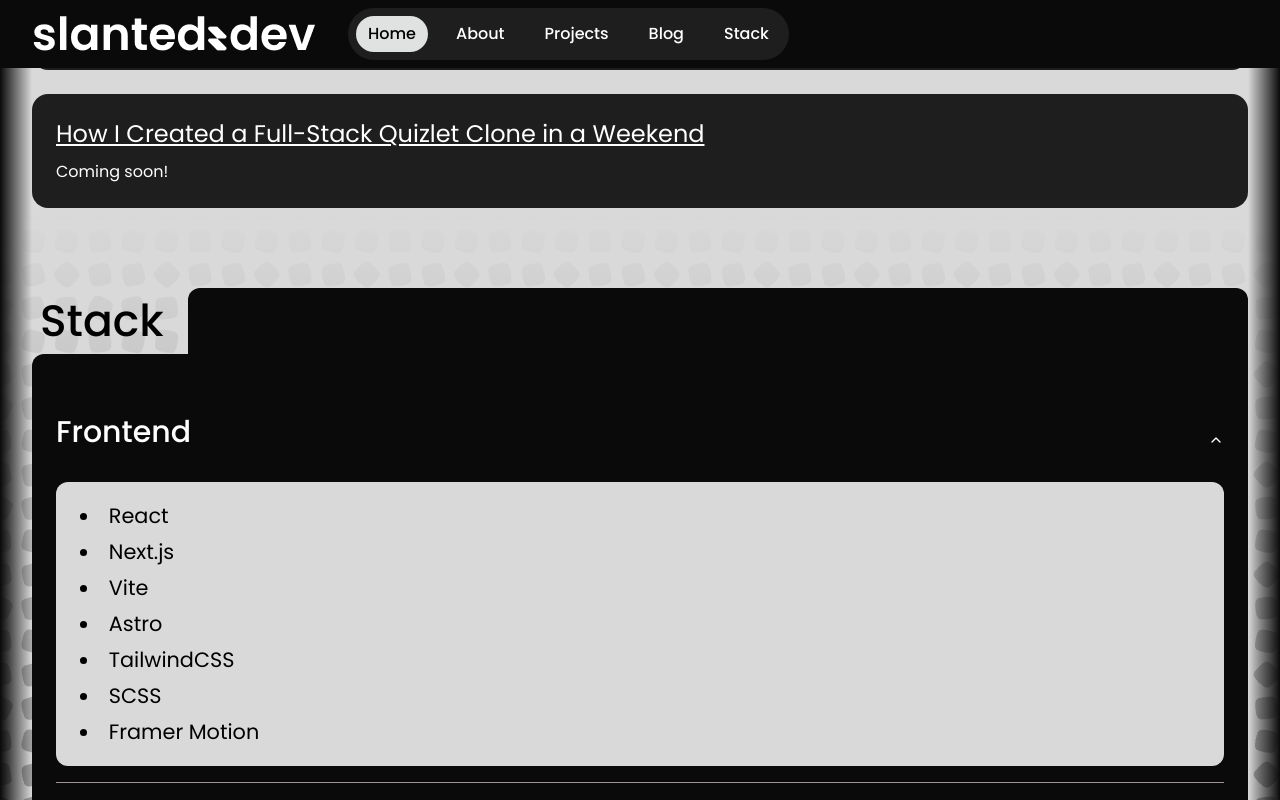
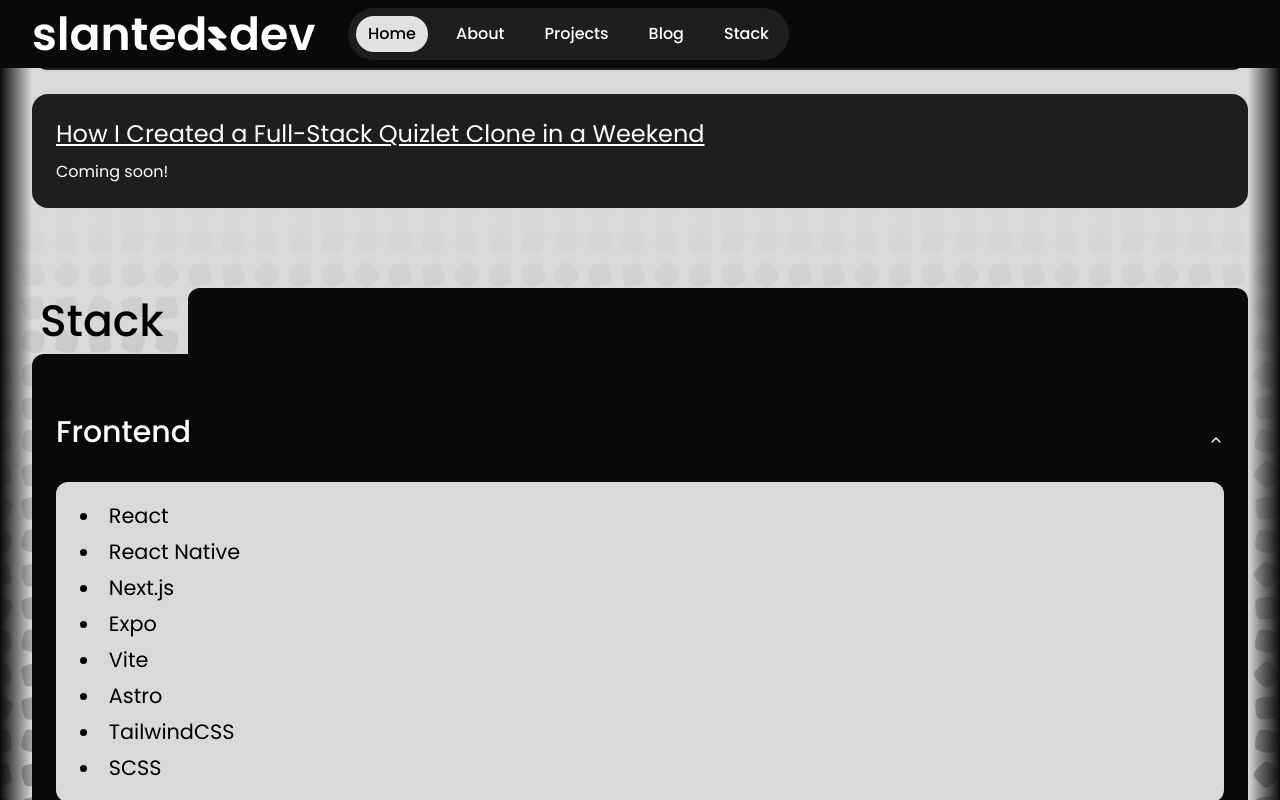
Before and after one commit to garrett-huggins/Portfolio, a React (Vite) app: page / in a window 1280 px wide. Both pictures are taken after a click on the button "Frontend". Shown: the part 2089-2889 px from the top of the page. Built offline with nearby package versions, Linux system fonts and the light colour scheme.

Commit message:
update stack

```diff
--- a/src/components/sections/Stack.tsx
+++ b/src/components/sections/Stack.tsx
@@ -32,12 +32,13 @@ const Stack = () => {
               <AccordionContent className="mb-4 rounded-xl bg-accent p-6 text-black">
                 <ul className="list-inside list-disc space-y-4 text-body-1">
                   <li>React</li>
+                  <li>React Native</li>
                   <li>Next.js</li>
+                  <li>Expo</li>
                   <li>Vite</li>
                   <li>Astro</li>
                   <li>TailwindCSS</li>
                   <li>SCSS</li>
-                  <li>Framer Motion</li>
                 </ul>
               </AccordionContent>
             </AccordionItem>
@@ -70,9 +71,9 @@ const Stack = () => {
                   <li>Express</li>
                   <li>Supabase</li>
                   <li>PostgreSQL</li>
+                  <li>FastAPI</li>
                   <li>Prisma</li>
                   <li>GraphQL</li>
-                  <li>REST</li>
                 </ul>
               </AccordionContent>
             </AccordionItem>
```
